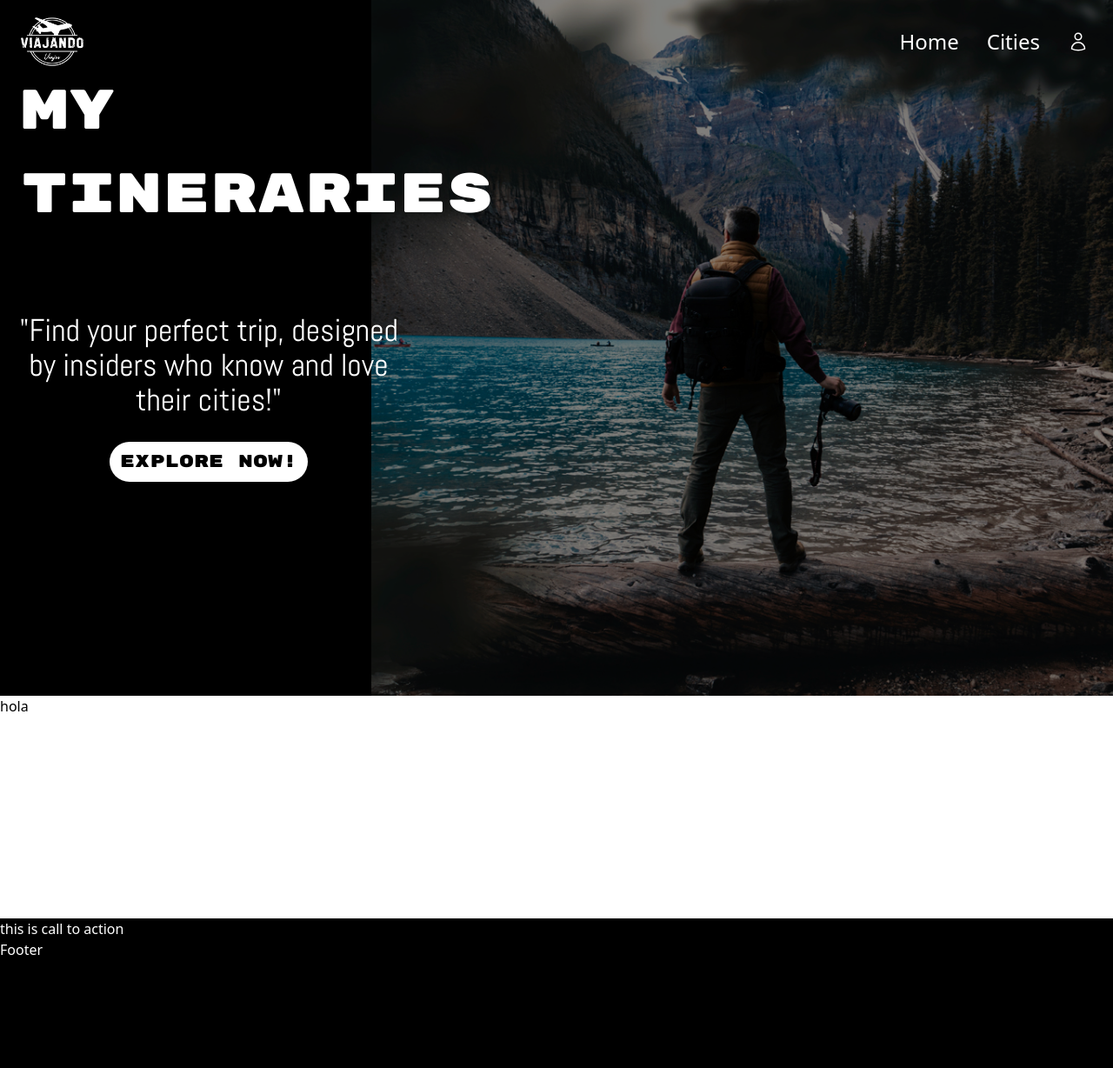
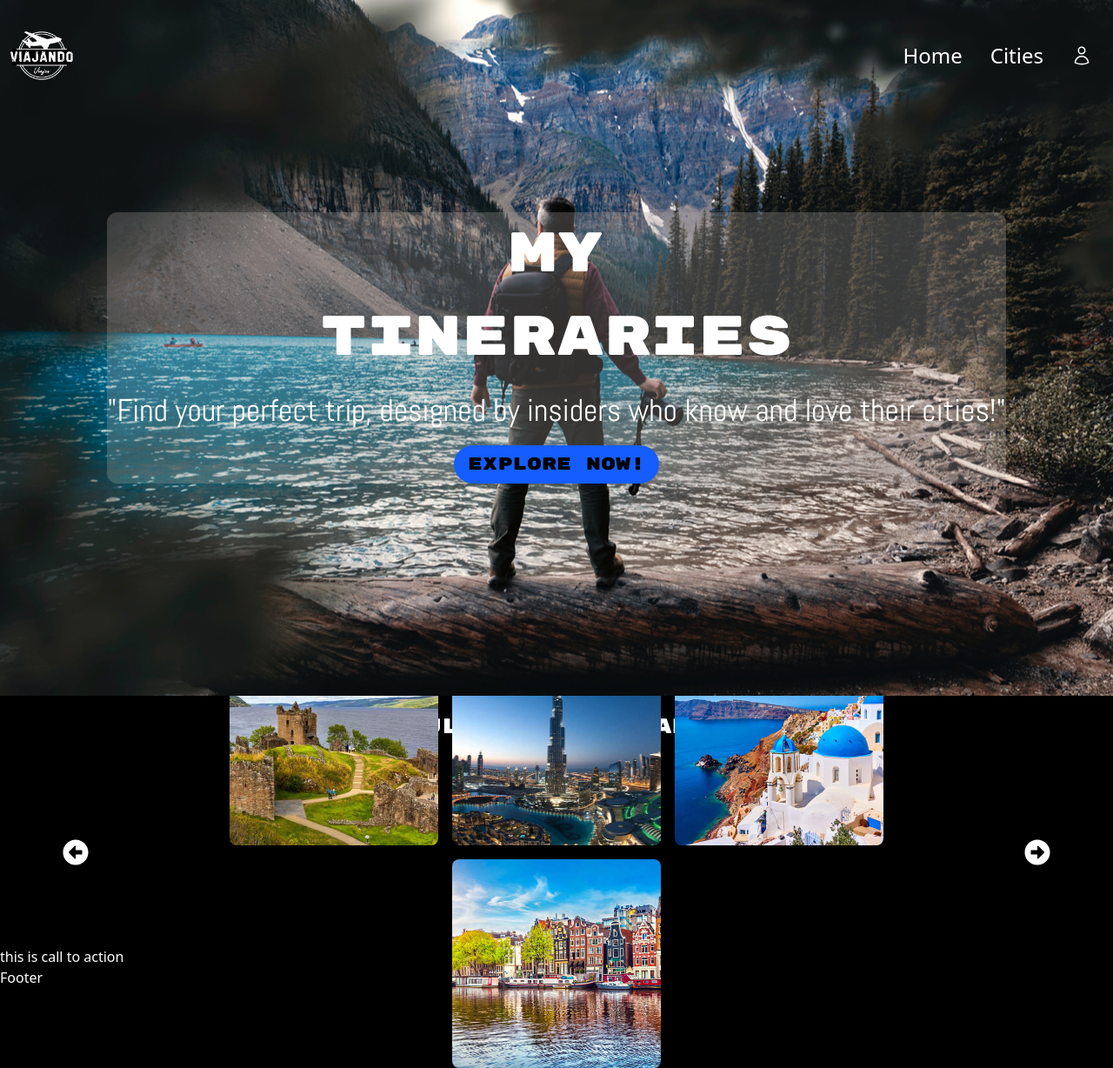
Before and after one commit to BuriticaSebas/mytinerary-sebastianBuritica, a React (Vite) app: page / in a window 1280 px wide. Shown: the whole page at 87% size. Before the commit the page ends 1104 px from the top, so only its background shows below. Built offline with nearby package versions, Linux system fonts and the light colour scheme.

Commit message:
en general 70%

```diff
--- a/package.json
+++ b/package.json
@@ -13,6 +13,7 @@
     "@tailwindcss/vite": "^4.0.8",
     "react": "^19.0.0",
     "react-dom": "^19.0.0",
+    "react-icons": "^5.5.0",
     "react-router-dom": "^7.2.0",
     "tailwindcss": "^4.0.8"
   },
--- a/src/components/Header.jsx
+++ b/src/components/Header.jsx
@@ -1,39 +1,40 @@
 import ImagenFondo from "../assets/welcome2.jpg";
+import Navbar from "./Navbar";
 
-import Navbar from "./Navbar";
+
 
 
 function Header() {
   return (
-    <>
-      <div className="relative px-2 py-2 w-full h-100 md:h-dvh ">
+    <div className="relative px-4 py-4 w-full min-h-screen md:h-dvh flex flex-col  ">
 
-        <Navbar></Navbar>
+      <Navbar></Navbar>
 
-        <div className="md:top-20 md:left-6 absolute z-10">
-          <h1 className="text-white font-perso text-[clamp(1.5rem,5vw,20rem)]">
-            My
-          </h1>
-          <h1 className="text-white font-perso text-[clamp(1.5rem,5vw,20rem)]">
-            Tineraries
-          </h1>
+      <div className="h-auto flex flex-col justify-center items-center text-center flex-grow z-10">
+        <div className="z-20 bg-stone-400/30 rounded-xl ">
+        <h1 className="text-white font-perso text-[clamp(1.5rem,5vw,20rem)] ">My</h1>
+        <h1 className="text-white font-perso text-[clamp(1.5rem,5vw,20rem)] ">Tineraries</h1>
+
+        <p className="  text-white font-Abel text-xl mt-4  md:text-4xl ">
+          "Find your perfect trip, designed by insiders who know and love their cities!"
+        </p>
+
+        <button className="px-4 py-2 bg-blue-600 text-black rounded-full mt-5 font-perso text-lg md:text-xl">
+          Explore now!
+        </button>
+
         </div>
 
-
-        <div className="text-center  absolute z-40    top-40 left-1   md:top-90   md:w-118">
-          <p className="text-white  font-Abel  md:text-4xl">"Find your perfect trip, designed by insiders who know and love their cities!"</p>
-          <button className="px-3 py-2  bg-white rounded-full mt-3  font-perso text-[10px] md:text-[20px] md:mt-7 ">Explore now! </button>
-        </div>
+      </div>
 
 
-        <div
-          className="absolute z-0 inset-0 w-full h-full bg-cover bg-center brightness-50 blur-[2px] md:blur-none md:brightness-50   md:w-2/3 md:h-full md:inset-auto  md:top-0 md:right-0 "
-          style={{ backgroundImage: `url(${ImagenFondo})` }}
-        ></div>
+      <div className=" absolute inset-0 w-full h-full bg-cover bg-center brightness-50 blur-[2px] md:blur-none md:brightness-100"
+        style={{ backgroundImage: `url(${ImagenFondo})` }}>
       </div>
-    </>
+    </div>
   );
 }
+
 
 export default Header;
 
--- a/src/components/Navbar.jsx
+++ b/src/components/Navbar.jsx
@@ -4,37 +4,20 @@ import { Link } from "react-router-dom"
 function Navbar(){
     return(
         <>
-        <nav className="flex justify-between items-center absolute z-50 top-2 right-2 z-50 w-65  md:w-full   ">
-                  <div className="ml-7  ">
-                    <img
-                      src={Logo}
-                      className="w-10 sm:w-12 md:w-20 h-auto"
-                      alt="Logo"
-                    />
-                  </div>
+       <nav className=" flex justify-between items-center w-full absolute top-2 right-2 z-50 p-4">
+        <img src={Logo} className= "  w-10 sm:w-12 md:w-20 h-auto" alt="Logo" />
 
-                  <div className="md:mr-5">
-                    <ul className="flex gap-2 items-center   text-white   md:gap-8  md:text-2xl">
+        <ul className="flex gap-4 items-center text-white text-lg md:gap-8 md:text-2xl">
           <li><Link to="/">Home</Link></li>
           <li><Link to="/cities">Cities</Link></li>
-                      <li><Link to="/login"> <svg
-                          xmlns="http://www.w3.org/2000/svg"
-                          fill="none"
-                          viewBox="0 0 24 24"
-                          strokeWidth={1.5}
-                          stroke="currentColor"
-                          className="size-6"
-                        >
-                          <path
-                            strokeLinecap="round"
-                            strokeLinejoin="round"
-                            d="M15.75 6a3.75 3.75 0 1 1-7.5 0 3.75 3.75 0 0 1 7.5 0ZM4.501 20.118a7.5 7.5 0 0 1 14.998 0A17.933 17.933 0 0 1 12 21.75c-2.676 0-5.216-.584-7.499-1.632Z"
-                          />
+          <li>
+            <Link to="/login">
+              <svg xmlns="http://www.w3.org/2000/svg" fill="none" viewBox="0 0 24 24" strokeWidth={1.5} stroke="currentColor" className="w-6 h-6">
+                <path strokeLinecap="round" strokeLinejoin="round" d="M15.75 6a3.75 3.75 0 1 1-7.5 0 3.75 3.75 0 0 1 7.5 0ZM4.501 20.118a7.5 7.5 0 0 1 14.998 0A17.933 17.933 0 0 1 12 21.75c-2.676 0-5.216-.584-7.499-1.632Z" />
               </svg>
             </Link>
           </li>
         </ul>
-                  </div>
       </nav>
 
         </>
--- a/src/components/SectionCarrusel.jsx
+++ b/src/components/SectionCarrusel.jsx
@@ -1,13 +1,53 @@
-function SectionCarrusel(){
-    return (
-        <>
-        <div className="w-full h-64 bg-white text-black" >
-            <h1>hola</h1>
+import { FaArrowAltCircleRight } from "react-icons/fa";
+import { FaArrowAltCircleLeft } from "react-icons/fa";
 
-            </div>
-        </>
-    )
+function SectionCarrusel({ posicionActual, cambioPosicion, images }) {
+  const slideEnvista = images[posicionActual].items;
+
+  const slideAnterior = () => {
+    if (posicionActual === 0) {
+      cambioPosicion(2);
+    } else {
+      cambioPosicion(posicionActual - 1);
+    }
+  };
+
+  const siguienteSlide = () => {
+    if (posicionActual === 2) {
+      cambioPosicion(0);
+    } else {
+      cambioPosicion(posicionActual + 1);
+    }
+  };
+
+  return (
+    <div className="w-full flex flex-col text-center text-black p-2">
+      <h3 className="font-perso text-white md:my-3 text-2xl">
+        Popular My Tineraries
+      </h3>
+
+      <div className="flex justify-evenly w-full h-full mt-[1rem]">
+        <button className="text-white" onClick={slideAnterior}>
+          <FaArrowAltCircleLeft size={30} className="hover:text-zinc-400" />
+        </button>
+
+        <div className="w-3/4 h-50 text-white flex flex-wrap gap-4 justify-center content-center">
+          {slideEnvista.map((objeto, posicion) => (
+            <div
+              key={posicion}
+              className="w-[6rem] rounded-lg bg-white h-[6rem] bg-cover bg-center  md:w-[8rem] md:h-[8rem] lg:w-[15rem] lg:h-[15rem] min-[1100px]:w-[6rem] min-[1100px]:h-[6rem]"
+              style={{
+                backgroundImage: `url(${objeto.imagen})`,
+              }}
+            ></div>
+          ))}
+        </div>
+        <button className="text-white" onClick={siguienteSlide}>
+          <FaArrowAltCircleRight size={30} className="hover:text-zinc-400" />
+        </button>
+      </div>
+    </div>
+  );
 }
 
-
-export default SectionCarrusel
+export default SectionCarrusel;
--- a/src/pages/Home.jsx
+++ b/src/pages/Home.jsx
@@ -1,14 +1,58 @@
-import Carrusel from "../components/SectionCarrusel"
-import CalltoAction2 from "../components/CalltoAction2"
+import Carrusel from "../components/SectionCarrusel";
+import CalltoAction2 from "../components/CalltoAction2";
+import alemania from "../assets/ciudades/alemania.jpg";
+import arabia_saudi from "../assets/ciudades/arabia-saudi.jpg";
+import austria from "../assets/ciudades/Austria.jpg";
+import croacia from "../assets/ciudades/croacia.jpg";
+import eeuu from "../assets/ciudades/eeuu.jpg";
+import espana from "../assets/ciudades/españa.jpg";
+import grecia from "../assets/ciudades/grecia.jpg";
+import italia from "../assets/ciudades/italia.jpg";
+import portugal from "../assets/ciudades/portugal.jpg";
+import reino_unido from "../assets/ciudades/reino unido.jpg";
+import turquia from "../assets/ciudades/turquia.jpg";
+import medellin from "../assets/ciudades/medellin.jpg"
+import { useMemo, useRef, useState } from "react";
 
-function Home(){
-    return(
-        <>
-        <Carrusel/>
-        <CalltoAction2/>
-        </>
-    )
 
+
+function Home() {
+
+    const imagesCiudades = useRef([
+        {
+          items: [
+            { ciudad: "Berlín", pais: "Alemania", imagen: alemania },
+            { ciudad: "Riad", pais: "Arabia Saudita", imagen: arabia_saudi },
+            { ciudad: "Viena", pais: "Austria", imagen: austria },
+            { ciudad: "Zagreb", pais: "Croacia", imagen: croacia },
+          ],
+        },
+        {
+          items: [
+            { ciudad: "Washington D.C.", pais: "Estados Unidos", imagen: eeuu },
+            { ciudad: "Madrid", pais: "España", imagen: espana },
+            { ciudad: "Atenas", pais: "Grecia", imagen: grecia },
+            { ciudad: "Roma", pais: "Italia", imagen: italia },
+          ],
+        },
+        {
+          items: [
+            { ciudad: "Lisboa", pais: "Portugal", imagen: portugal },
+            { ciudad: "Londres", pais: "Reino Unido", imagen: reino_unido },
+            { ciudad: "Estambul", pais: "Turquía", imagen: turquia },
+            { ciudad: "Medellin", pais: "Colombia", imagen: medellin },
+          ],
+        },
+      ]);
+
+    const [posicionActual, cambioPosicion] = useState(0)
+
+  return (
+    <>
+      <Carrusel posicionActual = {posicionActual} cambioPosicion = {cambioPosicion} images={imagesCiudades.current} />
+      <CalltoAction2 />
+    </>
+  );
 }
 
-export default Home
+export default Home;
```
Also changed, not shown: src/assets/ciudades/medellin.jpg (added), 1 other file (tests, documents, lock files or other folders). Lines whose indentation alone changed are shown as unchanged.
